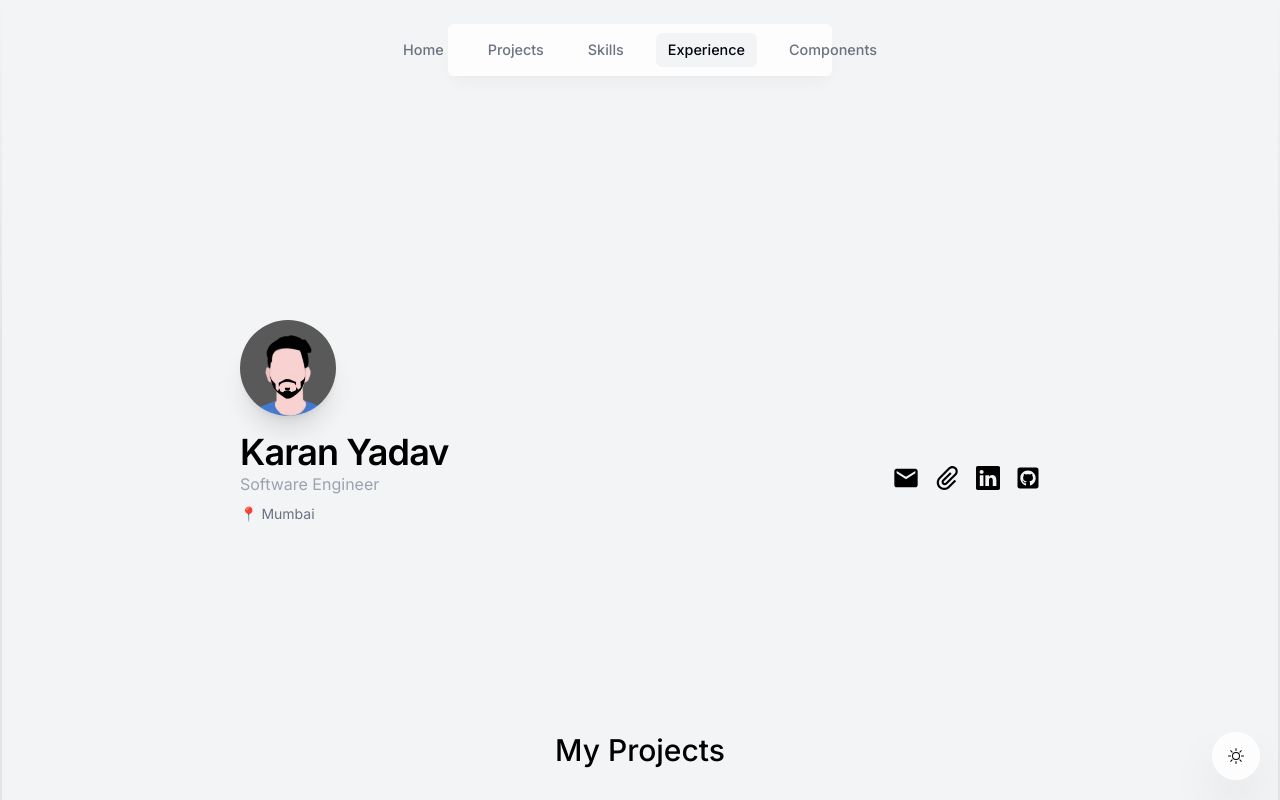
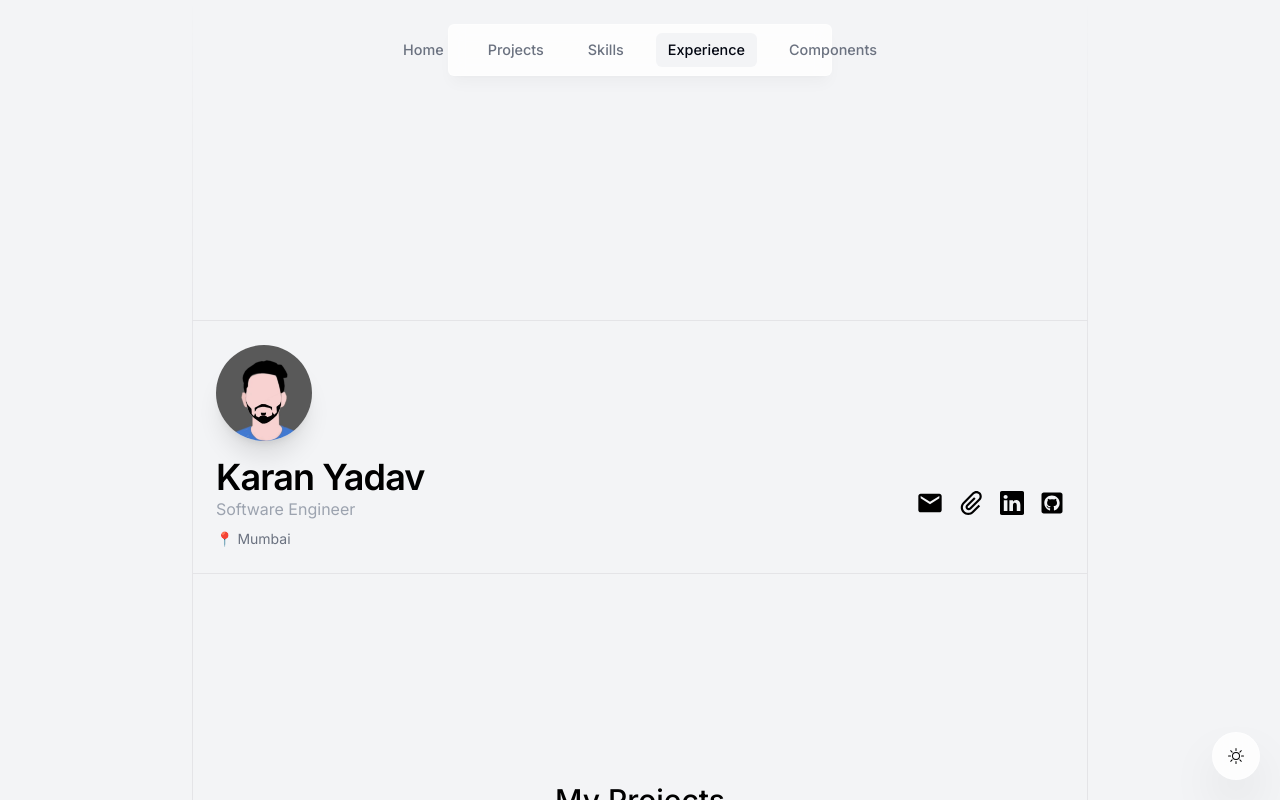
Before and after one commit to karanyadavv/portfolio, a Next.js app: page / in a window 1280 px wide. Shown: the top 800 px of the page. Built offline with nearby package versions, Linux system fonts and the light colour scheme.

Commit message:
added borders for intro

```diff
--- a/app/layout.tsx
+++ b/app/layout.tsx
@@ -22,10 +22,10 @@ export default function RootLayout({
   return (
     <html lang="en" className="!scroll-smooth">
       <body
-        className={`${inter.className} text-gray-750 relative mx-auto max-w-7xl bg-gray-100 px-6 pt-28 dark:bg-stone-950 dark:text-zinc-200 dark:text-opacity-90 sm:pt-36`}
+        className={`${inter.className} text-gray-750 relative mx-auto max-w-4xl bg-gray-100 pt-28 dark:bg-stone-950 dark:text-zinc-200 dark:text-opacity-90 sm:pt-36`}
       >
-        <div className="border-border absolute left-0 top-0 hidden h-full overflow-hidden border-x [mask-image:linear-gradient(to_bottom,transparent_0%,black_10%,black_80%,transparent_100%)] sm:block" />
-        <div className="border-border absolute right-0 top-0 hidden h-full overflow-hidden border-x [mask-image:linear-gradient(to_bottom,transparent_0%,black_10%,black_80%,transparent_100%)] sm:block" />
+        <div className="border-border absolute left-0 top-0 hidden h-full overflow-hidden border-l [mask-image:linear-gradient(to_bottom,transparent_0%,black_10%,black_80%,transparent_100%)] sm:block" />
+        <div className="border-border absolute right-0 top-0 hidden h-full overflow-hidden border-r [mask-image:linear-gradient(to_bottom,transparent_0%,black_10%,black_80%,transparent_100%)] sm:block" />
         <ThemeContextProvider>
           <ActiveSectionContextProvider>
             <Header />
--- a/components/intro.tsx
+++ b/components/intro.tsx
@@ -15,9 +15,9 @@ export default function Intro() {
     <section
       ref={ref}
       id="home"
-      className="mb-20 mt-44 flex w-full flex-col md:mb-52 md:max-w-[50rem]"
+      className="border-border mb-20 mt-44 flex w-full flex-col border-y py-6 md:mb-52"
     >
-      <div>
+      <div className="pl-6">
         <Image
           src="/karan.jpg"
           alt="Karan's portrait"
@@ -27,21 +27,23 @@ export default function Intro() {
           className="h-24 w-24 rounded-full object-cover shadow-xl"
         />
       </div>
-      <div className="md:flex md:justify-between">
-        <h1 className="mt-4 flex flex-col text-left">
-          <span className="text-4xl font-semibold tracking-tight">
-            Karan Yadav
-          </span>
-          <span className="text-md text-gray-400">Software Engineer</span>
-          <span className="mt-2 text-sm text-gray-500">📍 Mumbai</span>
-        </h1>
+      <div className="px-6 md:flex md:justify-between">
+        <div className="">
+          <h1 className="mt-4 flex flex-col text-left">
+            <span className="text-2xl font-semibold tracking-tight sm:text-4xl">
+              Karan Yadav
+            </span>
+          </h1>
+          <div className="text-md text-gray-400">Software Engineer</div>
+          <div className="mt-2 text-sm text-gray-500">📍 Mumbai</div>
+        </div>
         <div className="text-md mt-4 flex flex-row items-center justify-start gap-4 font-medium md:flex">
           <Link
             className="hover:opacity-80"
             href="mailto:karanyadav729@gmail.com"
             target="_blank"
           >
-            <MdEmail className="size-7" />
+            <MdEmail className="size-5 md:size-7" />
           </Link>
 
           <Link
@@ -50,7 +52,7 @@ export default function Intro() {
             target="_blank"
             download
           >
-            <ImAttachment className="size-6" />
+            <ImAttachment className="size-4 md:size-6" />
           </Link>
 
           <Link
@@ -58,7 +60,7 @@ export default function Intro() {
             href="https://linkedin.com/in/karankumar-yadav"
             target="_blank"
           >
-            <BsLinkedin className="size-6" />
+            <BsLinkedin className="size-4 md:size-6" />
           </Link>
 
           <Link
@@ -66,7 +68,7 @@ export default function Intro() {
             href="https://github.com/karanyadavv"
             target="_blank"
           >
-            <FaGithubSquare className="size-6" />
+            <FaGithubSquare className="size-4 md:size-6" />
           </Link>
         </div>
       </div>
```
